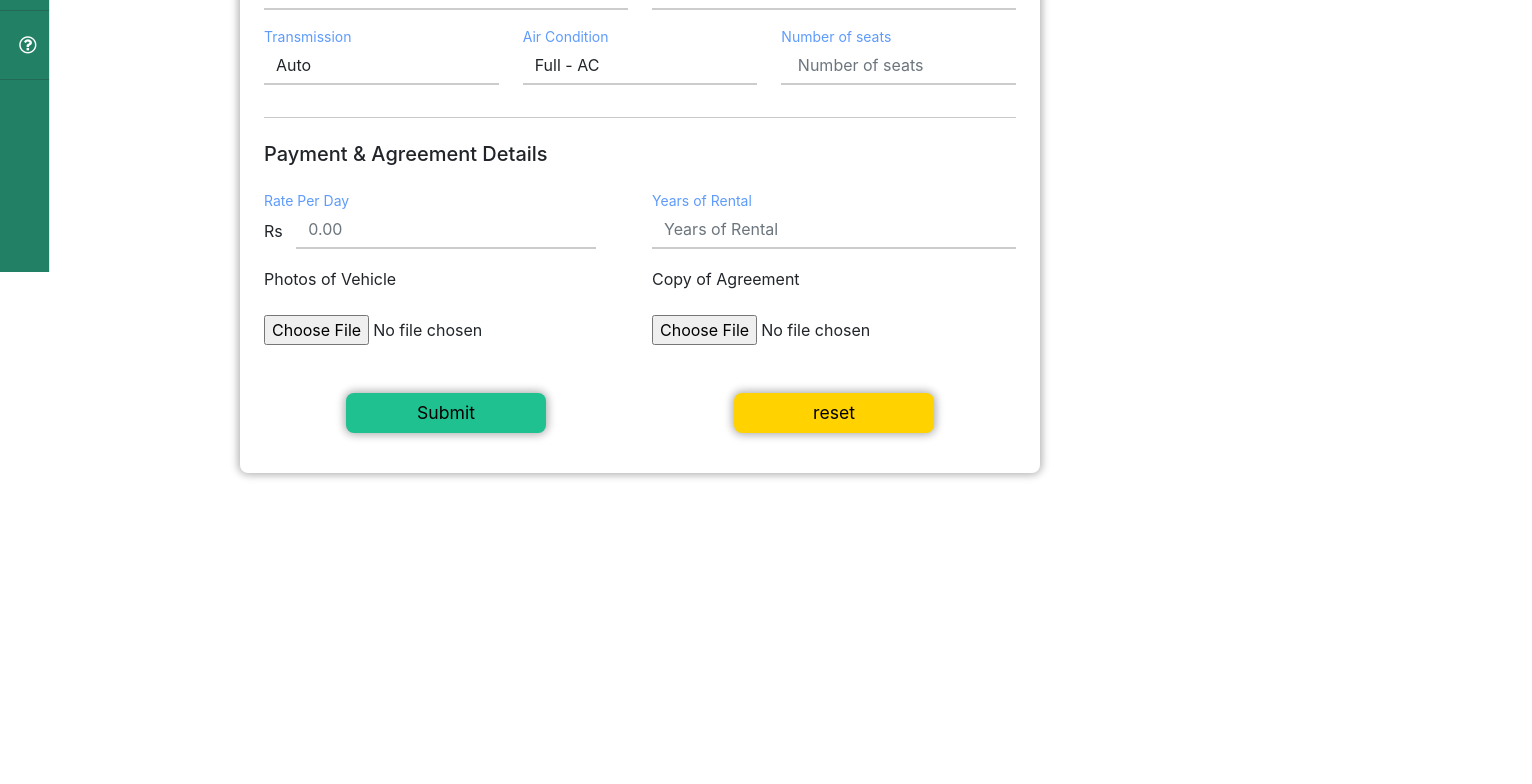
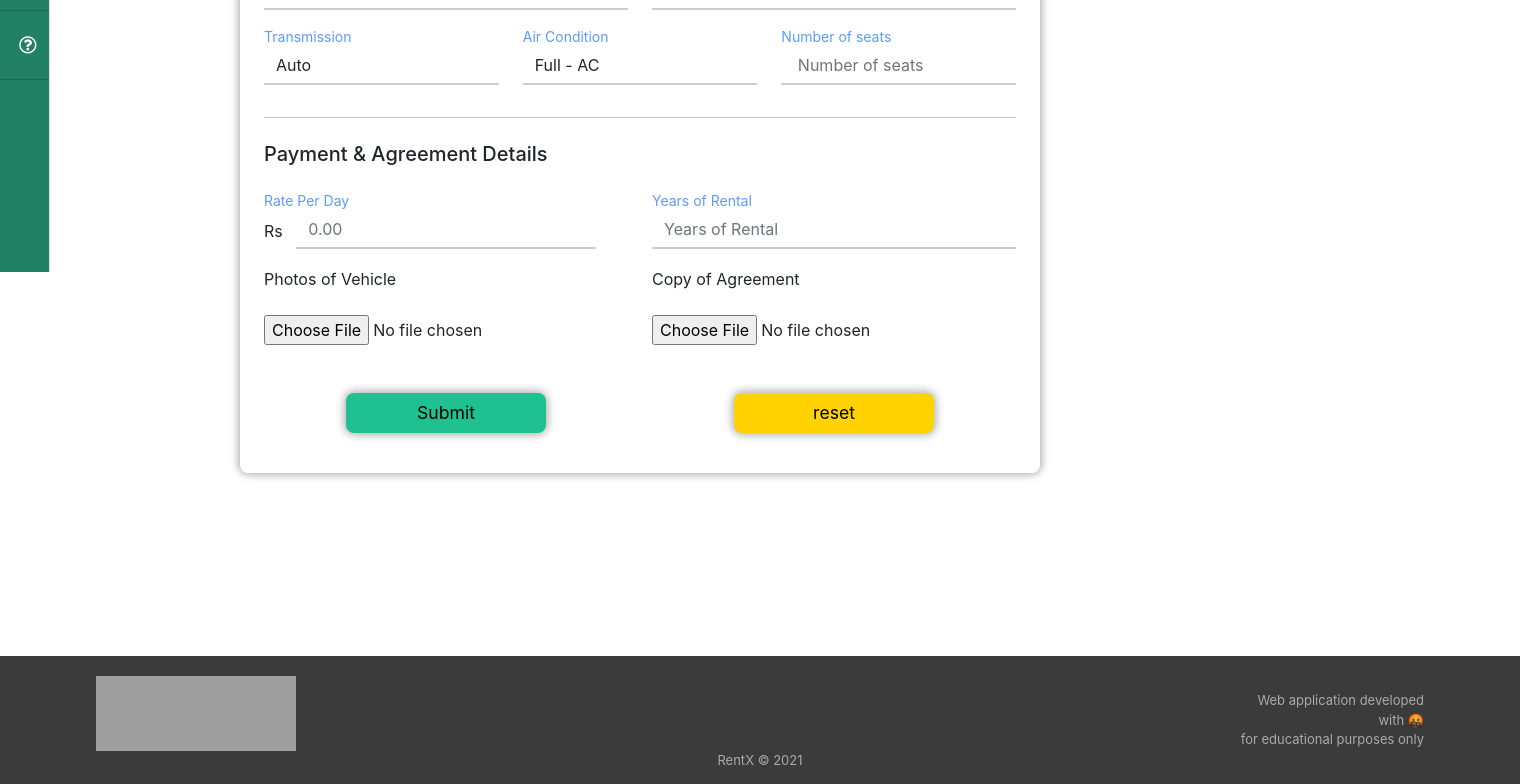
Before and after one commit to KaveenLaksitha/rentX, a React (Create React App) app: page /updateVehicle in a window 1280 px wide. Shown: the part 532-1316 px from the top of the page, 1532 px wide, since content can reach past the window. Before the commit the page ends 1060 px from the top, so only its background shows below. Built offline with nearby package versions, Linux system fonts and the light colour scheme; grey boxes are pictures that could not be loaded; the HTML template or start-up script is replaced by a standard one; a web font is replaced by a local one.

Commit message:
footer added

```diff
--- a/public/index.html
+++ b/public/index.html
@@ -35,7 +35,7 @@
       work correctly both with client-side routing and a non-root public URL.
       Learn how to configure a non-root public URL by running `npm run build`.
     -->
-    <title>React App</title>
+    <title>RentX</title>
   </head>
   <body>
     <noscript>You need to enable JavaScript to run this app.</noscript>
--- /dev/null
+++ b/src/components/Footer.js
@@ -0,0 +1,26 @@
+import React from 'react'
+
+function Footer() {
+    return (
+        <div class="footer-basic">
+            <footer>
+                <div className="row">
+                    <div className="col">
+                        <img class="footerLogo" src="https://i.ibb.co/mDn4bQv/spm.png" width="200px" height="75px" alt="todo" border="0" />
+                    </div>
+                    <div className="col">
+                        <ul class="list-unstyled desc">
+                            <li>Web application developed</li>
+                            <li> with 🤬</li>
+                            <li>for educational purposes only</li>
+                        </ul>
+                    </div>
+                </div>
+                <p class="copyright">RentX © 2021</p>
+
+            </footer>
+        </div>
+    )
+}
+
+export default Footer
--- a/src/components/Header.js
+++ b/src/components/Header.js
@@ -219,12 +219,6 @@ function Header(props) {
         <br />
         <br />
       </div>
-      {/*<div class="footer-basic">
-        <footer>
-          <p class="copyright">Company Name © 2018</p>
-        </footer>
-      </div>
-  */}
     </div >
   );
 }
--- a/src/components/Home.js
+++ b/src/components/Home.js
@@ -13,6 +13,7 @@ import addVehicle from "./views/vehicle views/addVehicle";
 import empList from "./views/employee views/empList";
 import vehicleList from "./views/vehicle views/vehicleList";
 import updateVehicle from "./views/vehicle views/updateVehicle";
+import Footer from "./Footer";
 
 function Home() {
     return (
@@ -31,6 +32,7 @@ function Home() {
                 <Route path="/empList" exact component={empList} />
                 <Route path="/vehicleList" exact component={vehicleList} />
                 <Route path="/updateVehicle" exact component={updateVehicle} />
+                <Footer />
             </div>
         </Router>
     );
--- a/src/components/style.scss
+++ b/src/components/style.scss
@@ -155,67 +155,35 @@ li.nav-item {
 /*footer*/
 .footer-basic {
   position: relative;
-  padding: 40px 0;
+  padding: 20px 0;
   background-color: #3b3b3b;
-  width: 100%;
+  width: 1520px;
   bottom: 0;
+  top: 8rem;
   height: 8rem;
 }
 
-.footer-basic ul {
-  padding: 0;
-  list-style: none;
-  text-align: center;
-  font-size: 18px;
-  line-height: 1.6;
-  margin-bottom: 0;
-}
-
-.footer-basic li {
-  padding: 0 10px;
-}
-
-.footer-basic ul a {
-  color: inherit;
-  text-decoration: none;
-  opacity: 0.8;
-}
-
-.footer-basic ul a:hover {
-  opacity: 1;
-}
-
-.footer-basic .social {
-  text-align: center;
-  padding-bottom: 25px;
-}
-
-.footer-basic .social > a {
-  font-size: 24px;
-  width: 40px;
-  height: 40px;
-  line-height: 40px;
-  display: inline-block;
-  text-align: center;
-  border-radius: 50%;
-  border: 1px solid #ccc;
-  margin: 0 8px;
-  color: inherit;
-  opacity: 0.75;
-}
-
-.footer-basic .social > a:hover {
-  opacity: 0.9;
-}
-
 .footer-basic .copyright {
-  margin-top: 15px;
   text-align: center;
   font-size: 13px;
   color: #aaa;
   margin-bottom: 0;
 }
-
+.footer-basic .row .col .desc {
+  margin-top: 15px;
+  margin-right: 6rem;
+  right: 0;
+  font-size: 13px;
+  text-align: right;
+  color: #aaa;
+  margin-bottom: 0;
+}
+.footer-basic .row .col .footerLogo {
+  margin-left: 6rem;
+  right: 0;
+  font-size: 13px;
+  color: #aaa;
+}
 /*login page*/
 .login,
 .image {
@@ -390,7 +358,6 @@ textarea {
   margin: 2px;
   display: block;
 }
-
 
 a.nav-link:visited,
 a.nav-link:hover,
--- a/src/components/views/employee views/addEmployee.js
+++ b/src/components/views/employee views/addEmployee.js
@@ -1,5 +1,4 @@
-import axios from "axios";
-import React, { useState, useEffect } from "react";
+import { React, useState } from "react";
 import { addEmployeeService } from "../../services/employeeService";
 
 function AddEmployee() {
@@ -35,6 +34,7 @@ function AddEmployee() {
             empPic,
             cv,
         };
+
         addEmployeeService(newEmployee).then((response) => {
             // const message = response.ok
             //     ? "Employee insertion successful"
```
